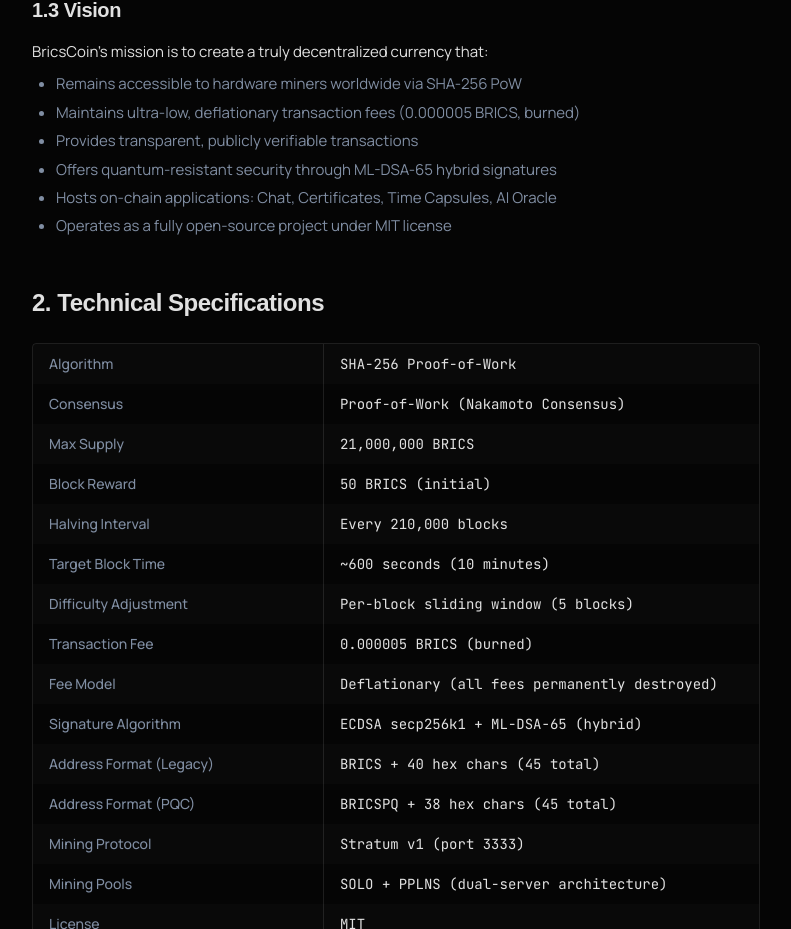
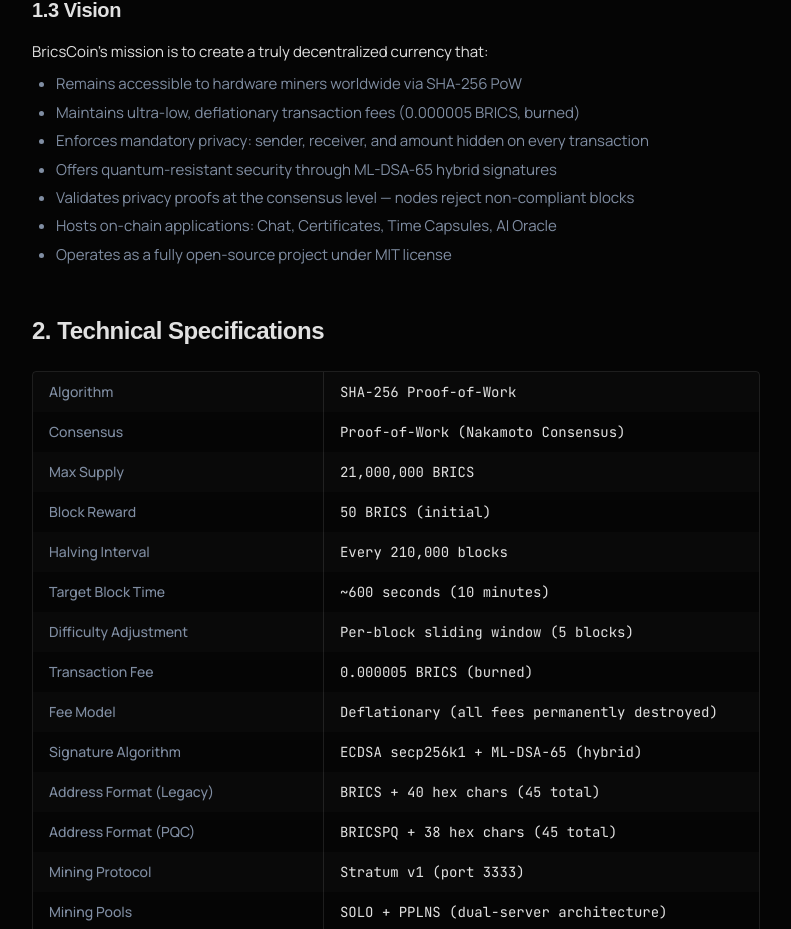
Before and after one commit to Bricscoin2026/Bricscoin, a React (Create React App) app in the folder frontend/: page /whitepaper in a window 1280 px wide. Shown: the part 1577-2506 px from the top of the page, without its empty margins (376-1167 px from the left). Built offline with nearby package versions, Linux system fonts and the light colour scheme; no server answers; a web font is replaced by a local one.

Commit message:
auto-commit for bb16d263-7150-4867-99fc-38510bc83b3c

```diff
--- a/frontend/src/pages/Whitepaper.jsx
+++ b/frontend/src/pages/Whitepaper.jsx
@@ -199,8 +199,9 @@ export default function Whitepaper() {
           <ul className="list-disc pl-6 mt-2 space-y-1 text-muted-foreground">
             <li>Remains accessible to hardware miners worldwide via SHA-256 PoW</li>
             <li>Maintains ultra-low, deflationary transaction fees (0.000005 BRICS, burned)</li>
-            <li>Provides transparent, publicly verifiable transactions</li>
+            <li>Enforces mandatory privacy: sender, receiver, and amount hidden on every transaction</li>
             <li>Offers quantum-resistant security through ML-DSA-65 hybrid signatures</li>
+            <li>Validates privacy proofs at the consensus level &mdash; nodes reject non-compliant blocks</li>
             <li>Hosts on-chain applications: Chat, Certificates, Time Capsules, AI Oracle</li>
             <li>Operates as a fully open-source project under MIT license</li>
           </ul>
```
